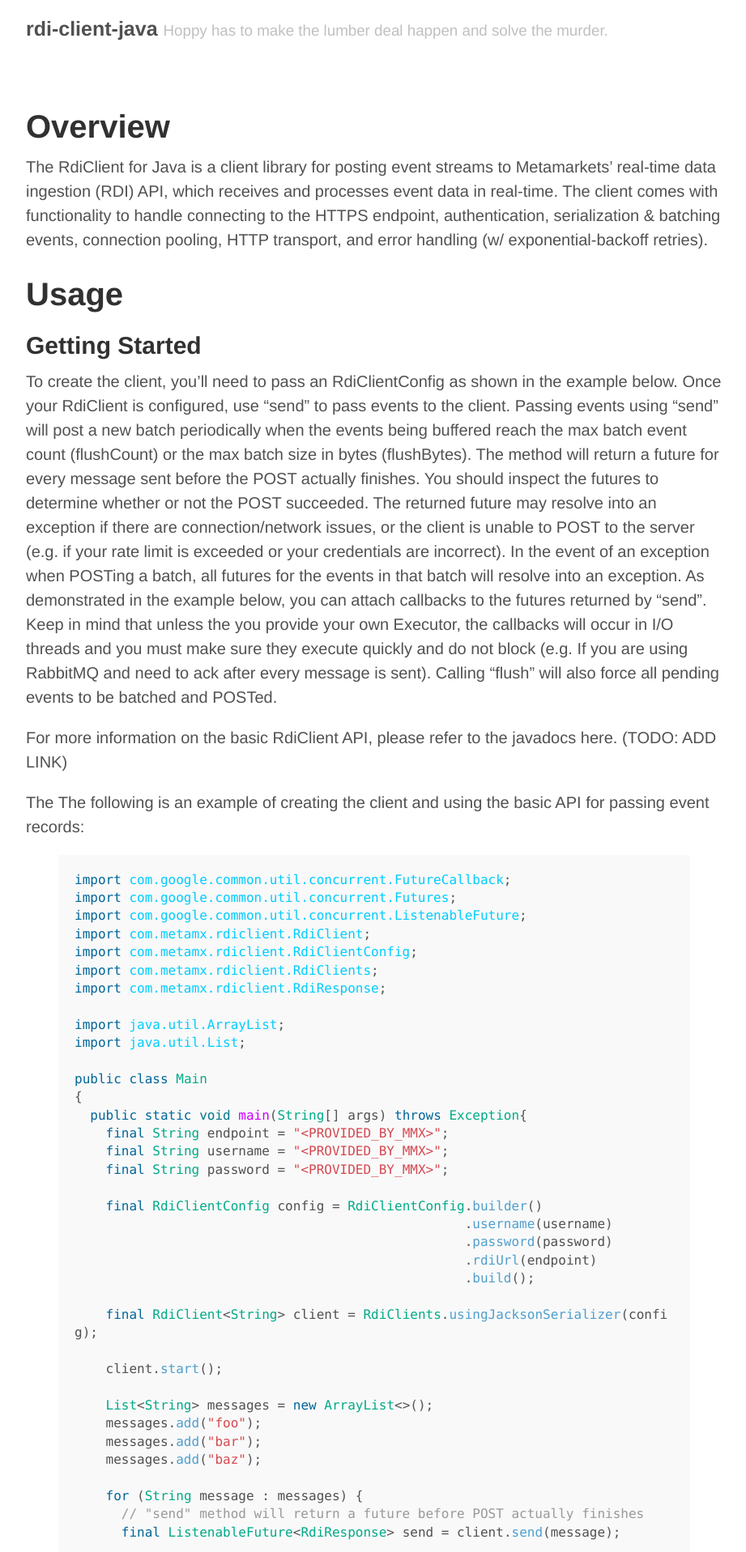
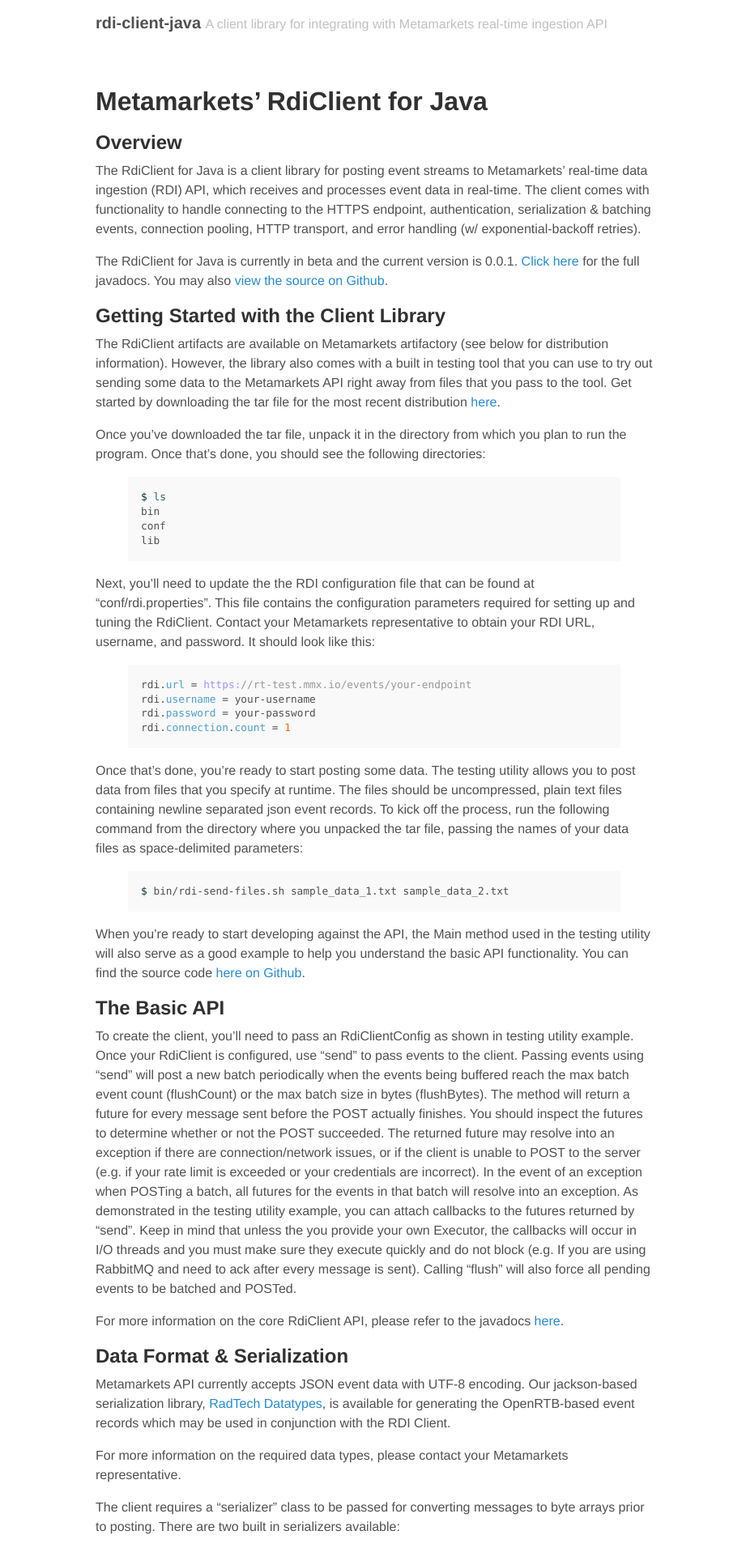
Before and after one commit to metamx/rdi-client-java, a Jekyll site: the page built from index.md, in a window 1280 px wide. Shown: the top 1917 px of the page at 81% size, without its empty margins (178-1099 px from the left). Built offline with Jekyll 4.4.1, drawn with Linux system fonts in a browser that asks for light colours; some of the changed text lies outside the part shown.

Commit message:
adding jars to docs

```diff
--- a/_config.yml
+++ b/_config.yml
@@ -4,7 +4,7 @@
 
 # Setup
 title:            rdi-client-java
-tagline:          Hoppy has to make the lumber deal happen and solve the murder.
+tagline:          A client library for integrating with Metamarkets real-time ingestion API
 url:              https://metamx.github.io/rdi-client-java/
 author:
   name:           Metamarket
--- a/index.md
+++ b/index.md
@@ -3,94 +3,56 @@
 layout: default
 ---
 
-# Overview
+# Metamarkets' RdiClient for Java
+
+## Overview
 
 The RdiClient for Java is a client library for posting event streams to Metamarkets' real-time data ingestion (RDI) API, which receives and processes event data in real-time.  The client comes with functionality to handle connecting to the HTTPS endpoint, authentication, serialization & batching events, connection pooling, HTTP transport, and error handling (w/ exponential-backoff retries).
 
-# Usage
+The RdiClient for Java is currently in beta and the current version is 0.0.1. [Click here](https://metamx.github.io/rdi-client-java/static/apidocs/0.1/) for the full javadocs.  You may also [view the source on Github](https://github.com/metamx/rdi-client-java/).
 
-## Getting Started
+## Getting Started with the Client Library
 
-To create the client, you'll need to pass an RdiClientConfig as shown in the example below.  Once your RdiClient is configured, use "send" to pass events to the client.  Passing events using "send" will post a new batch periodically when the events being buffered reach the max batch event count (flushCount) or the max batch size in bytes (flushBytes).  The method will return a future for every message sent before the POST actually finishes.  You should inspect the futures to determine whether or not the POST succeeded. The returned future may resolve into an exception if there are connection/network issues, or the client is unable to POST to the server (e.g. if your rate limit is exceeded or your credentials are incorrect).  In the event of an exception when POSTing a batch, all futures for the events in that batch will resolve into an exception.  As demonstrated in the example below, you can attach callbacks to the futures returned by "send".  Keep in mind that unless the you provide your own Executor, the callbacks will occur in I/O threads and you must make sure they execute quickly and do not block (e.g. If you are using RabbitMQ and need to ack after every message is sent).  Calling "flush" will also force all pending events to be batched and POSTed.
+The RdiClient artifacts are available on Metamarkets artifactory (see below for distribution information).  However, the library also comes with a built in testing tool that you can use to try out sending some data to the Metamarkets API right away from files that you pass to the tool.  Get started by downloading the tar file for the most recent distribution [here](https://metamx.artifactoryonline.com/metamx/pub-libs-releases-local/com/metamx/rdi-client-distribution/0.1/rdi-client-distribution-0.1-dist.tar.gz).
 
-For more information on the basic RdiClient API, please refer to the javadocs here. (TODO: ADD LINK)
+Once you've downloaded the tar file, unpack it in the directory from which you plan to run the program.  Once that's done, you should see the following directories:
+{% highlight bash %}
+$ ls
+bin
+conf
+lib
+{% endhighlight %}
 
-The The following is an example of creating the client and using the basic API for passing event records:
+Next, you'll need to update the the RDI configuration file that can be found at "conf/rdi.properties".  This file contains the configuration parameters required for setting up and tuning the RdiClient.  Contact your Metamarkets representative to obtain your RDI URL, username, and password. It should look like this:
+{% highlight java %}
+rdi.url = https://rt-test.mmx.io/events/your-endpoint
+rdi.username = your-username
+rdi.password = your-password
+rdi.connection.count = 1
+{% endhighlight %}
 
-{% highlight java %}
-import com.google.common.util.concurrent.FutureCallback;
-import com.google.common.util.concurrent.Futures;
-import com.google.common.util.concurrent.ListenableFuture;
-import com.metamx.rdiclient.RdiClient;
-import com.metamx.rdiclient.RdiClientConfig;
-import com.metamx.rdiclient.RdiClients;
-import com.metamx.rdiclient.RdiResponse;
+Once that's done, you're ready to start posting some data.  The testing utility allows you to post data from files that you specify at runtime.  The files should be uncompressed, plain text files containing newline separated json event records.  To kick off the process, run the following command from the directory where you unpacked the tar file, passing the names of your data files as space-delimited parameters:
+{% highlight bash %}
+$ bin/rdi-send-files.sh sample_data_1.txt sample_data_2.txt
+{% endhighlight %}
 
-import java.util.ArrayList;
-import java.util.List;
+When you're ready to start developing against the API, the Main method used in the testing utility will also serve as a good example to help you understand the basic API functionality. You can find the source code [here on Github](https://github.com/metamx/rdi-client-java/blob/master/core/src/main/java/com/metamx/rdiclient/example/FileInputMain.java).
 
-public class Main
-{
-  public static void main(String[] args) throws Exception{
-    final String endpoint = "<PROVIDED_BY_MMX>";
-    final String username = "<PROVIDED_BY_MMX>";
-    final String password = "<PROVIDED_BY_MMX>";
+## The Basic API
 
-    final RdiClientConfig config = RdiClientConfig.builder()
-                                                  .username(username)
-                                                  .password(password)
-                                                  .rdiUrl(endpoint)
-                                                  .build();
+To create the client, you'll need to pass an RdiClientConfig as shown in testing utility example.  Once your RdiClient is configured, use "send" to pass events to the client.  Passing events using "send" will post a new batch periodically when the events being buffered reach the max batch event count (flushCount) or the max batch size in bytes (flushBytes).  The method will return a future for every message sent before the POST actually finishes.  You should inspect the futures to determine whether or not the POST succeeded. The returned future may resolve into an exception if there are connection/network issues, or if the client is unable to POST to the server (e.g. if your rate limit is exceeded or your credentials are incorrect).  In the event of an exception when POSTing a batch, all futures for the events in that batch will resolve into an exception.  As demonstrated in the testing utility example, you can attach callbacks to the futures returned by "send".  Keep in mind that unless the you provide your own Executor, the callbacks will occur in I/O threads and you must make sure they execute quickly and do not block (e.g. If you are using RabbitMQ and need to ack after every message is sent).  Calling "flush" will also force all pending events to be batched and POSTed.
 
-    final RdiClient<String> client = RdiClients.usingJacksonSerializer(config);
-
-    client.start();
-
-    List<String> messages = new ArrayList<>();
-    messages.add("foo");
-    messages.add("bar");
-    messages.add("baz");
-
-    for (String message : messages) {
-      // "send" method will return a future before POST actually finishes
-      final ListenableFuture<RdiResponse> send = client.send(message);
-
-      // Add a callback to inspect futures to determine whether or not the post succeeded.
-      // The returned future may resolve into an exception if there are connection/network issues,
-      // or if the client is unable to POST to the server (e.g. if your rate limit is exceeded or your
-      // credentials are incorrect).
-      Futures.addCallback(
-          send,
-          new FutureCallback<RdiResponse>()
-          {
-            @Override
-            public void onSuccess(RdiResponse result) {}
-
-            @Override
-            public void onFailure(Throwable t)
-            {
-              // Add your own logic for handling exceptions here.
-            }
-          }
-      );
-    }
-
-    client.flush();
-    client.close();
-  }
-
-}
-{% endhighlight %}
+For more information on the core RdiClient API, please refer to the javadocs [here](https://metamx.github.io/rdi-client-java/static/apidocs/0.1/).
 
 ## Data Format & Serialization
 
-Metamarkets API currently accepts JSON event data with UTF-8 encoding.  We have a jackson-based serialization library available ([link here](https://github.com/metamx/rad-tech-datatypes)) for generating the OpenRTB-based event records which may be used in conjunction with the RDI Client.
+Metamarkets API currently accepts JSON event data with UTF-8 encoding.  Our jackson-based serialization library, [RadTech Datatypes](https://github.com/metamx/rad-tech-datatypes), is available for generating the OpenRTB-based event records which may be used in conjunction with the RDI Client.
 
 For more information on the required data types, please contact your Metamarkets representative.
 
 The client requires a "serializer" class to be passed for converting messages to byte arrays prior to posting.  There are two built in serializers available:
 
-- JacksonSerializer: Uses a Jackson ObjectMapper to serialize events to byte arrays.  This library comes with default methods for creating a client for posting [Metamarkets' standard data types](https://github.com/metamx/rad-tech-datatypes).
+- JacksonSerializer: Uses a Jackson ObjectMapper to serialize events to byte arrays.  The library comes with a default method for creating a client for posting [Metamarkets' standard data types](https://github.com/metamx/rad-tech-datatypes).
 
 {% highlight java %}
 // For MmxAuctionSummary events:
@@ -105,7 +67,11 @@
 
 ## Compression
 
-The Metamarkets API currently only supports gzip compression.  You may enable compression by setting the "contentEncoding" configuration parameter to ".contentEncoding(RdiClientConfig.ContentEncoding.GZIP)".  Otherwise it will default to "NONE".
+The Metamarkets API currently only supports gzip compression.  You may enable compression by setting the "contentEncoding" configuration parameter to "RdiClientConfig.ContentEncoding.GZIP" as shown below:
+{% highlight java %}
+client.contentEncoding(RdiClientConfig.ContentEncoding.GZIP)
+{% endhighlight %}
+Otherwise it will default to "NONE".
 
 Because events will be compressed by the library, you should not compress them prior to calling the client.
 
@@ -131,56 +97,66 @@
 
 We strongly recommend that customers run the client safely out of band of mission-critical systems (e.g. servers conducting auctions or bidding).  If the maximum batch size is reached and no connections to the server are available, the method will block until a connection is available.  It is best practice to use a message queue (e.g. Kafka or RabbitMQ) for buffering data prior to delivery to the Metamarkets API.  Log retention should be set to a window long enough to allow for retention of data in the event of issues posting data to RDI.  We typically recommend that customers keep the data for 5-7 days.
 
+## JARs
+
+RdiClient artifacts are hosted on the Metamarkets maven repository: https://metamx.artifactoryonline.com/metamx/pub-libs-releases-local/.
+If you set up your project to know about this repository, you can depend on one of the hosted versions.
+
+The current version is:
+
+{% highlight xml %}
+<dependency>
+  <groupId>com.metamx</groupId>
+  <artifactId>rdi-client-core</artifactId>
+  <version>0.1</version>
+</dependency>
+{% endhighlight %}
+
 # Kafka Implementation
 
 ## Overview
 Although the RDI client does not require a particular upstream message queue, we have provided an implementation for Kafka users.
 
-The Kafka implementation assumes that you have already serialzed your event records to one of the formats required by Metamarkets RDI, so the connector will attempt to pass through the pre-serialzed byte arrays to the API.  Compression is disabled by default, but you can optionally enable it in the RdiClientConfig to save some network bandwidth at the expense of CPU.  Currently only GZIP is supported.
+The Kafka implementation assumes that you have already serialzed your event records to one of the formats required by Metamarkets RDI, so the connector will attempt to pass through the pre-serialzed byte arrays to the API.  As mentioned above, our jackson-based serialization library, [RadTech Datatypes](https://github.com/metamx/rad-tech-datatypes), is available for generating the OpenRTB-based event records which may be used in conjunction with the RDI Client.  Compression is disabled by default, but you can optionally enable it in the RdiClientConfig to save some network bandwidth at the expense of CPU.  Currently only GZIP is supported.
 
 Commits are done manually to support a "guaranteed delivery" approach.
 
-## Download
+## Downloading, Configuration & Usage
 
-*** TODO: Recommend that people download the jar from the java docs -> one for core and one for the kafka example.
+To get started, you can download the latest distribution [here](https://metamx.artifactoryonline.com/metamx/pub-libs-releases-local/com/metamx/rdi-client-distribution/0.1/rdi-client-distribution-0.1-dist.tar.gz).
 
-## Configuration & Usage
+Once you've downloaded the tar file, unpack it in the directory from which you plan to run the program.  Once that's done, you should see the following directories:
+{% highlight bash %}
+$ ls
+bin
+conf
+lib
+rdi-client-java-distribution-0.0.1-dist.tar.gz
+{% endhighlight %}
 
-You'll need to create two configuration files (kafka.properties & rdi.properties), which will be passed via the command line when you run the program.
+Next, you'll need to update the two configuration files in the "conf" directory.
 
-Your rdi.properties file should include the following:
+The first, conf/rdi.properties, contains configuration parameters required by RdiClient and should include the following:
 {% highlight java %}
 rdi.url = https://rt-test.mmx.io/events/your-endpoint
 rdi.username = your-username
 rdi.password = your-password
+rdi.connection.count = 1
+
 rdi.kafka.topic = your-topic-name
-rdi.kafka.threads = consumer-threads # Optional - will default to using one less than the number of available processors
-rdi.connection.count = 1 # Optional - the default is shown here
+rdi.kafka.threads = 1
 {% endhighlight %}
 
-The Rdi Url, username, password and kafka topic name are required.  You may also customize additional RdiClient parameters via the properties file, but the Kafka implementation will otherwise use the defaults set by the RdiClientConfig.
+The Rdi Url, username, password and kafka topic name are required.  The connection count parameter is optional and will default to one. The kafka threads parameter is also optional and will default to using one less than the number of available processors.  You may also customize additional RdiClient parameters via the properties file, but the Kafka implementation will otherwise use the defaults set by the RdiClientConfig.
 
-Your kafka.properties config file should contain the following parameters:
+The second file is conf/kafka.properties, which should contain the following:
 {% highlight java %}
 group.id = your-group-id
 zookeeper.connect = your-zookeeper-endpoint
 zookeeper.session.timeout.ms = 30000
 {% endhighlight %}
 
-Once you have downloaded the .jar file,
-
-
-## JARs
-
-RdiClient artifacts are hosted on the Metamarkets maven repository: https://metamx.artifactoryonline.com/metamx/pub-libs-releases-local/.
-If you set up your project to know about this repository, you can depend on one of the hosted versions.
-
-The current stable version is:
-
-{% highlight xml %}
-<dependency>
-  <groupId>com.metamx</groupId>
-  <artifactId>update!!</artifactId>
-  <version>update!!</version>
-</dependency>
+Once that's done, you're ready to go.  To kick off the process, run the following command from the directory where you unpacked the tar file:
+{% highlight bash %}
+$ bin/kafka-rdi-consumer.sh
 {% endhighlight %}
--- a/public/css/poole.css
+++ b/public/css/poole.css
@@ -54,7 +54,7 @@
 }
 @media (min-width: 38em) {
   html {
-    font-size: 20px;
+    font-size: 16px;
   }
 }
 
@@ -314,7 +314,8 @@
   color: #505050;
 }
 .masthead-title small {
-  font-size: 75%;
+  /*font-size: 30px;*/
+  font-size: 80%;
   font-weight: 400;
   color: #c0c0c0;
   letter-spacing: 0;
```
